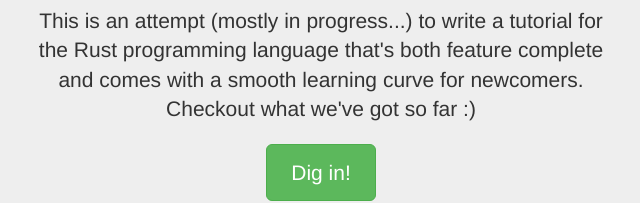
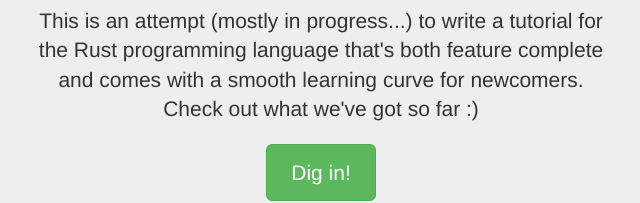
Before and after one commit to adrientetar/rust-tuts, a plain HTML site: page index.html in a window 1280 px wide. Shown: the part 247-450 px from the top of the page, 319-959 px from the left. Drawn offline with Linux system fonts and the light colour scheme; a web font is replaced by a local one.

Commit message:
checkout -> check out
'checkout' is what you do to pay for something in a shopping cart, 'check out' is what you do when you want someone to see something.

```diff
--- a/index.html
+++ b/index.html
@@ -33,7 +33,7 @@
         <h1>Rust tutorials<code style="background-color: transparent">_NG</code></h1>
         <p class="lead">This is an attempt (mostly in progress...) to write a tutorial for the
 Rust programming language that's both feature complete and comes with a smooth learning curve for
-newcomers. Checkout what we've got so far :)</p>
+newcomers. Check out what we've got so far :)</p>
         <p><a class="btn btn-lg btn-success" href="tutorial/" role="button">Dig in!</a></p>
       </div>
 
```
